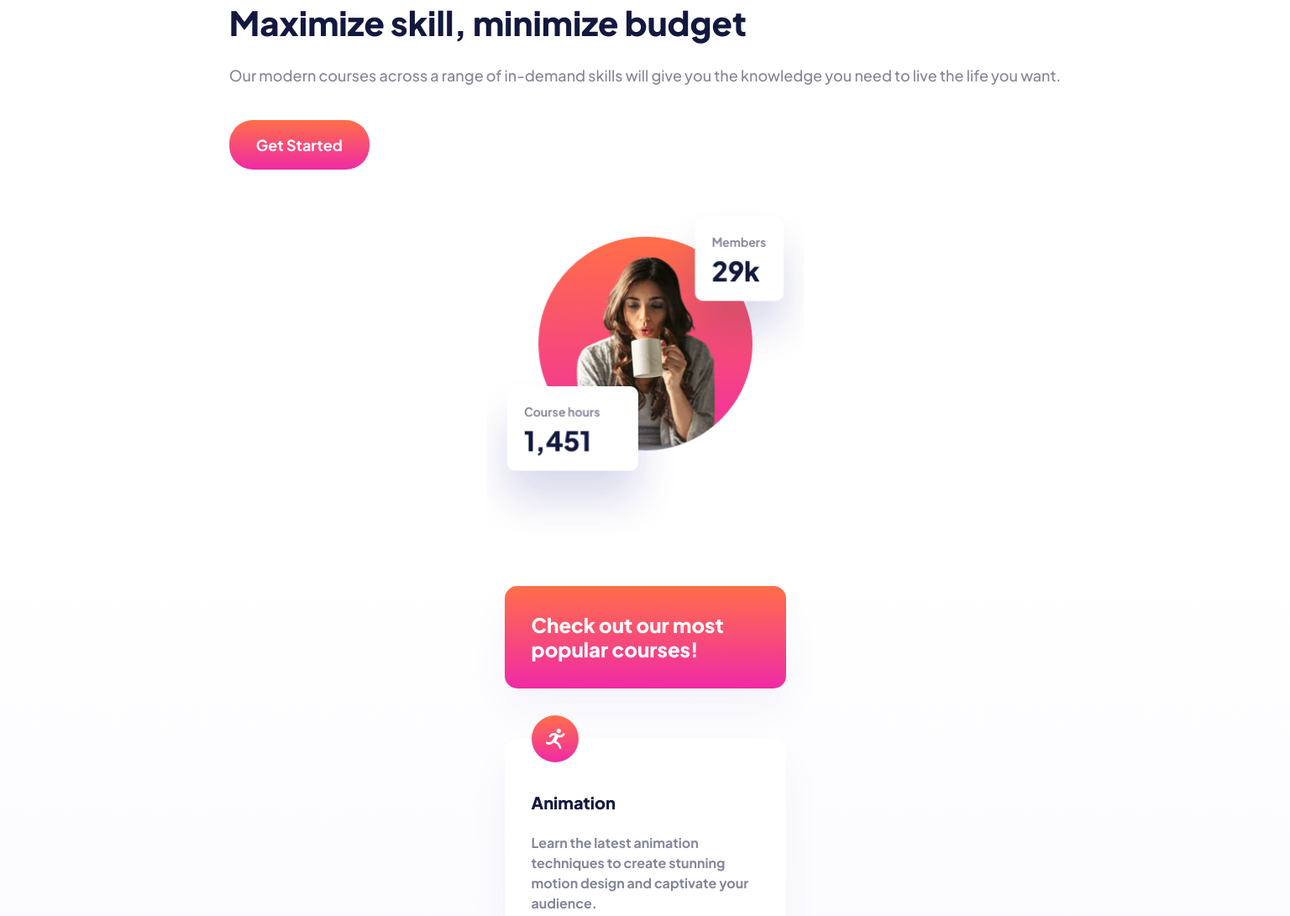
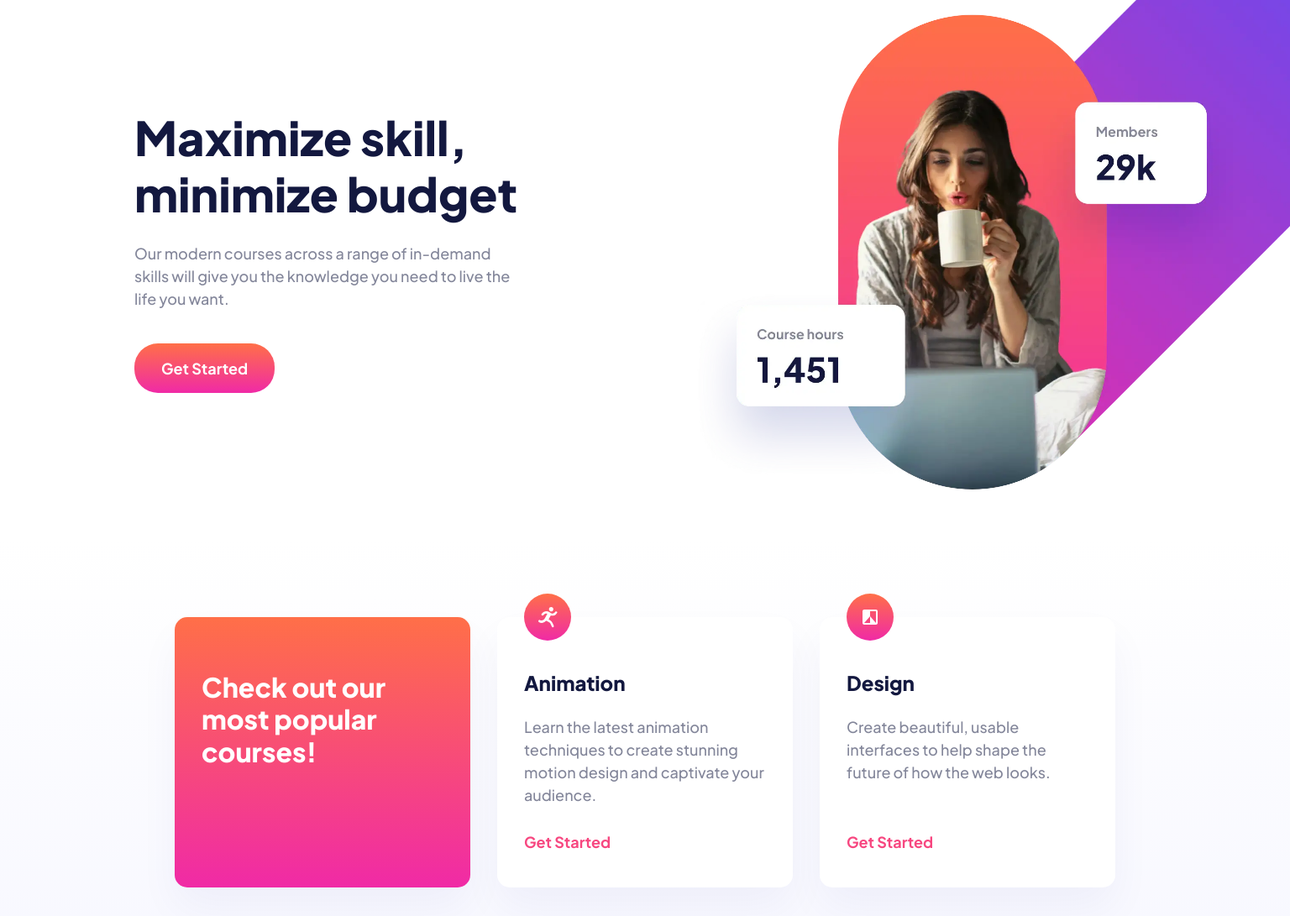
Before and after one commit to DalaScript/skilled-elearning-landing-page, a plain HTML site: page index.html in a window 1536 px wide. Shown: the part 152-1243 px from the top of the page at 84% size. Drawn offline with Linux system fonts and the light colour scheme.

Commit message:
responsive coding is already done, but later i'm gonna fix bugs

```diff
--- a/assets/scss/styles.scss
+++ b/assets/scss/styles.scss
@@ -79,6 +79,7 @@ $gradient-purple: linear-gradient(180deg, #4851FF 0%, #F02AA6 100%);
 html,
 body {
     background-color: $white;
+    overflow-x: hidden;
 }
 
 picture {
@@ -93,6 +94,7 @@ a {
  ******************************/
 header {
     padding: 16px 20px;
+
 }
 
 .header {
@@ -112,10 +114,6 @@ header {
     }
 }
 
-main {
-    overflow: hidden;
-}
-
 .intro {
     padding: 64px 20px;
     display: flex;
@@ -124,6 +122,7 @@ main {
 
     &__inner {
         margin-bottom: 48px;
+        max-width: 335px;
     }
 
     &__title {
@@ -282,3 +281,182 @@ footer {
         color: $white;
     }
 }
+
+@media only screen and (min-width: 768px) {
+    header {
+        padding: 24px 44px;
+    }
+
+    .header {
+        &__btn {
+            padding: 10.5px 24px;
+        }
+    }
+
+    .intro {
+        padding: 64px 44px;
+        min-width: 680px;
+
+        flex-direction: row;
+        justify-content: space-between;
+
+        &__img-wrapper {
+            max-width: 328px;
+            height: 400px;
+        }
+
+        &__inner {
+            margin-bottom: 0;
+            max-width: 328px;
+        }
+
+        &__img-wrapper {
+            margin: 0;
+        }
+
+        &__img {
+            scale: 2.15;
+            left: 153px;
+            top: -52px;
+        }
+    }
+
+    .content {
+        padding-bottom: 144px;
+        flex-wrap: wrap;
+        flex-direction: row;
+        justify-content: center;
+        gap: 24px;
+
+
+
+        &__title-box {
+            margin-top: 28px;
+            padding: 64px 32px 0;
+            width: 328px;
+            height: 322px;
+        }
+
+        &__card {
+            width: 328px;
+
+            &:not(:nth-child(2)) {
+                margin-top: 8px;
+            }
+
+            &-caption {
+                height: 118px;
+                @include body-5;
+            }
+
+
+        }
+    }
+
+    footer {
+        padding: 24px 44px;
+    }
+}
+
+@media only screen and (min-width: 960px) {
+    header {
+        padding: 24px 110px;
+    }
+
+    .intro {
+        padding: 64px 125px;
+    }
+
+    .content {
+        padding: 64px 110px 80px;
+    }
+}
+
+@media only screen and (min-width: 1440px) {
+    header {
+        padding: 24px 160px;
+    }
+
+    .header {
+        &__btn {
+            padding: 16px 32px;
+        }
+    }
+
+    .intro {
+        padding: 64px 160px;
+        justify-content: space-between;
+
+
+        &__title {
+            @include heading-1;
+        }
+
+        &__inner {
+            padding-right: 87px;
+            max-width: 544px;
+        }
+
+        &__img-wrapper {
+            width: 100%;
+            max-width: 544px;
+            height: 560px;
+        }
+
+        &__img {
+            scale: 1.94;
+            top: -89px;
+            left: 246px;
+        }
+    }
+
+    .content {
+        padding-bottom: 144px;
+        gap: 32px;
+
+        &__title-box {
+            max-width: 352px;
+            width: 100%;
+        }
+
+        &__title {
+            font-size: 32px;
+            line-height: 120%;
+        }
+
+        &__card {
+            max-width: 352px;
+            width: 100%;
+
+            &:not(:nth-child(2), :nth-child(3)) {
+                margin-top: 24px;
+            }
+
+            &:nth-child(3) {
+                margin-top: 0;
+            }
+
+            &-title {
+                /* desktop/text-preset-4 */
+                font-weight: 800;
+                font-size: 24px;
+                line-height: 29px;
+            }
+
+            &-caption {
+                height: 113px;
+            }
+        }
+    }
+
+    footer {
+        padding: 24px 160px;
+    }
+
+    .footer {
+        &__btn {
+            padding: 16px 32px;
+            line-height: 27px;
+        }
+    }
+}
--- a/index.html
+++ b/index.html
@@ -15,7 +15,10 @@
   <header>
     <div class="header">
       <a href="#" class="header__link">
-        <img class="header__img" width="79.29" height="20" src="./assets/images/logo-dark.svg" alt="logo">
+        <picture>
+          <source media="(min-width: 1440px)" width="111" height="28" srcset="./assets/images/logo-dark.svg">
+          <img class="header__img" width="79.29" height="20" src="./assets/images/logo-dark.svg" alt="logo">
+        </picture>
       </a>
       <button class="header__btn">Get Started</button>
     </div>
@@ -34,7 +37,9 @@
       </div>
       <div class="intro__img-wrapper">
         <picture>
-          <img class="intro__img" src="./assets/images/image-hero-mobile.png" alt="logo">
+          <source media="(min-width: 1440px)" srcset="./assets/images/image-hero-desktop@2x.webp">
+          <source media="(min-width: 768px)" srcset="./assets/images/image-hero-tablet@2x.webp">
+          <img class="intro__img" src="./assets/images/image-hero-mobile@2x.webp" alt="logo">
         </picture>
       </div>
     </section>
@@ -99,7 +104,10 @@
   <footer>
     <div class="footer">
       <a href="#" class="footer__link">
-        <img class="footer__img" width="79.29" height="20" src="./assets/images/logo-light.svg" alt="">
+        <picture>
+          <source media="(min-width: 1440px)" width="111" height="28" srcset="./assets/images/logo-light.svg">
+          <img class="footer__img" width="79.29" height="20" src="./assets/images/logo-light.svg" alt="">
+        </picture>
       </a>
       <button class="footer__btn">Get Started</button>
     </div>
```
Also changed, not shown: assets/styles/styles.css.
